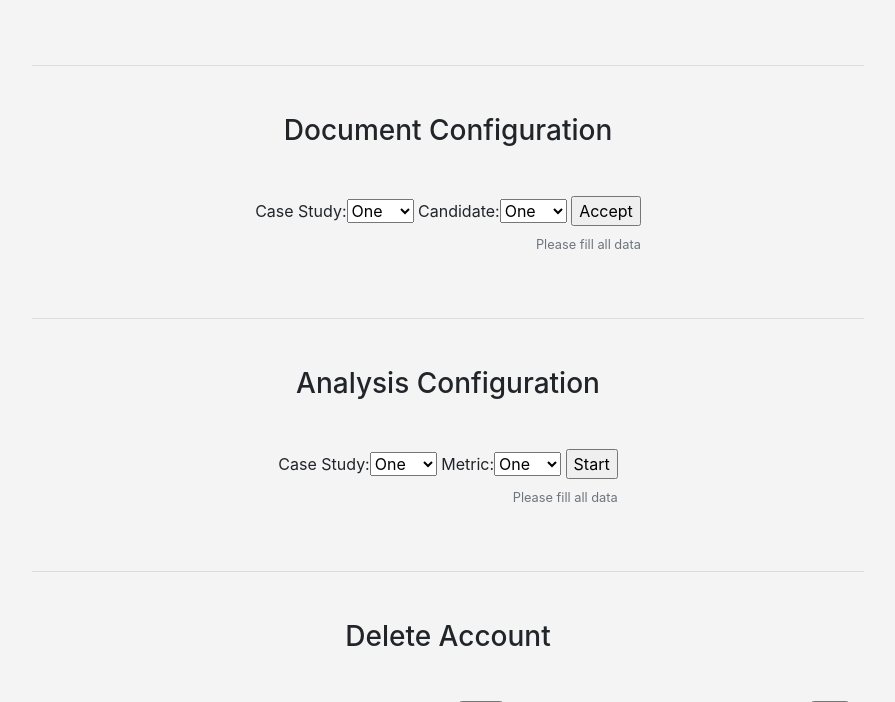
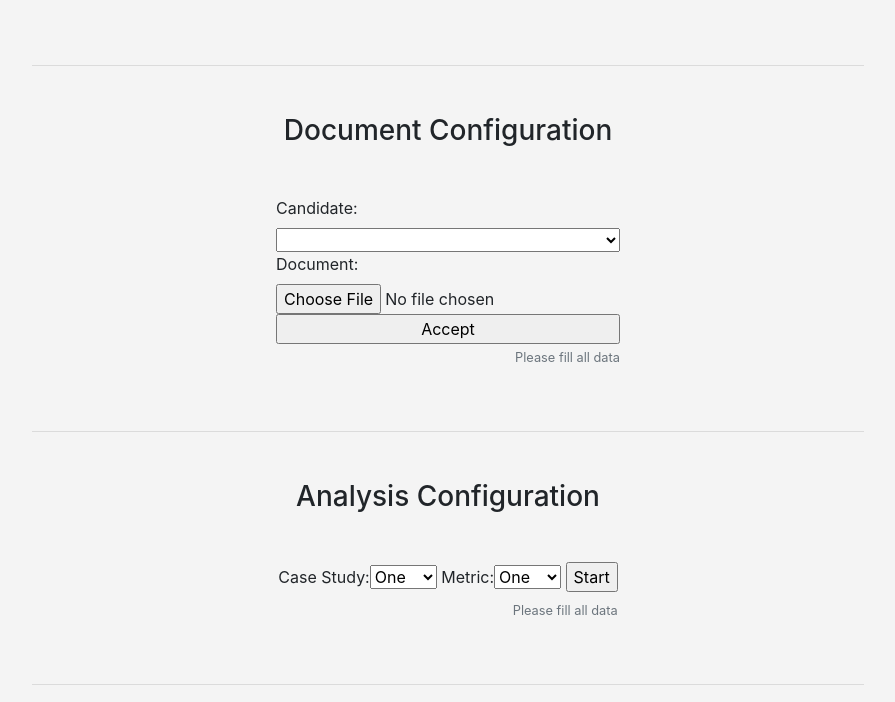
Before and after one commit to ea-maruri/Manifests_and_Online_Campaigns_Analysis, a Django app: page /Configurator/ in a window 1280 px wide. Shown: the part 1399-2101 px from the top of the page, without its empty margins (192-1087 px from the left). Run offline with Django 3.2, Linux system fonts and the light colour scheme; data that the repository does not hold is empty; some libraries are stand-ins or nearby versions.

Commit message:
add upload functionality (lefts work)

```diff
--- a/StudyCasesConfApp/forms.py
+++ b/StudyCasesConfApp/forms.py
@@ -112,6 +112,7 @@ class CreateCandidateForm(forms.Form):
   # )
 
 
+
 class CreateSocialMediaAccount(forms.Form):
   def __init__(self, candidates: tuple, *args, **kwargs):
     super(CreateSocialMediaAccount, self).__init__(*args, **kwargs)
@@ -131,18 +132,17 @@ class CreateSocialMediaAccount(forms.Form):
   )
 
 
+
 class DocumentConfForm(forms.Form):
-  case_study = forms.ChoiceField(
-      #choices=Campaign.objects.all(),
-      choices=CHOICES,
-      label="Case Study"
-  )
+  def __init__(self, candidates: tuple, *args, **kwargs):
+    super(DocumentConfForm, self).__init__(*args, **kwargs)
+    self.fields["candidate"] = forms.ChoiceField(
+        choices=candidates, label="Candidate")
 
-  candidate = forms.ChoiceField(
-      #choices=Campaign.objects.all(),
-      choices=CHOICES,
-      label="Candidate"
-  )
+  candidate = forms.ChoiceField()
+
+  #document = models.FileField(max_length=400, upload_to="StudyCasesManage/uploads/manifests/%Y/%m/%d")
+  document = forms.FileField(max_length=1000)
 
 
 
@@ -158,3 +158,8 @@ class AnalysisConf(forms.Form):
       choices=CHOICES,
       label="Metric"
   )
+
+
+class UploadFileForm(forms.Form):
+  title = forms.CharField(max_length=50)
+  file = forms.FileField()
--- a/StudyCasesConfApp/templates/StudyCasesConfApp/configurator.html
+++ b/StudyCasesConfApp/templates/StudyCasesConfApp/configurator.html
@@ -124,7 +124,7 @@
             <p class="text-danger">Sorry, something went wrong, while loading the form</p>
           {% else %}
             <div class="form-group">
-              <form action="" method="POST">{% csrf_token %}
+              <form action="" method="POST" class="d-flex flex-column">{% csrf_token %}
                 {{document_conf}}
                 <input type="submit" value="Accept"/>
 
--- a/StudyCasesConfApp/urls.py
+++ b/StudyCasesConfApp/urls.py
@@ -8,4 +8,5 @@ urlpatterns = [
   path('', views.configurator, name="configurator"),
   path('case-study-conf/', views.case_study_conf, name="case_study_conf"),
   path('data-collection-conf/', views.data_collection_conf, name="data_collect_conf"),
+  path('upload-file', views.upload_file, name="upload_file"),
 ]
--- a/StudyCasesConfApp/views.py
+++ b/StudyCasesConfApp/views.py
@@ -5,6 +5,9 @@ from django import http
 from django.http.response import HttpResponse
 from django.contrib import messages
 from django.shortcuts import render
+from django.http import HttpResponseRedirect
+from django.shortcuts import render
+from .forms import UploadFileForm
 
 # Fomrs
 from .forms import CreateCandidateForm, ConfigureCaseStudyForm, DataCollectionForm, DocumentConfForm, AnalysisConf, CreateSocialMediaAccount
@@ -21,7 +24,7 @@ def configurator(request):
 
   # Forms
   data_collection_form = DataCollectionForm(campaigns_tuple)
-  document_conf_form = DocumentConfForm()
+  document_conf_form = DocumentConfForm(candidates_tuple)
   analysis_conf_form = AnalysisConf()
   create_candidate_form = CreateCandidateForm(campaigns_tuple)
   create_social_account = CreateSocialMediaAccount(candidates_tuple)
@@ -29,6 +32,7 @@ def configurator(request):
 
   # Handling forms
   if request.method == 'POST':
+    # Handle create study case (campaign) form
     conf_cases_form = ConfigureCaseStudyForm(request.POST)
     if conf_cases_form.is_valid():
       form_info = conf_cases_form.cleaned_data
@@ -97,7 +101,7 @@ def configurator(request):
       )
 
 
-
+    # Handle create account form
     create_social_account = CreateSocialMediaAccount(candidates_tuple, request.POST)
     if create_social_account.is_valid():
       form_info = create_social_account.cleaned_data
@@ -128,6 +132,40 @@ def configurator(request):
               account_to_create, candidate)
       )
 
+
+    document_conf_form = DocumentConfForm(candidates_tuple, request.POST, request.FILES)
+    #print(document_conf_form)
+    if document_conf_form.is_valid():
+      print("DOCUMENT")
+      form_info = document_conf_form.cleaned_data
+
+      candidate = Candidate.objects.get(id=form_info['candidate'])
+      document_to_create = SocialMediaAccount(
+          candidate_id=candidate,
+          document=form_info['document']
+      )
+
+      print("Suppose to create", document_to_create)
+      try:
+        document_to_create.save()
+      except Exception as e:
+        messages.error(request, 'Something went wrong: ' + str(e))
+        return render(request, "configurator.html",
+                      {
+                          "forms": [conf_cases_form, create_candidate_form],
+                          "collection_conf": data_collection_form,
+                          "document_conf": document_conf_form,
+                          "analysis_conf": analysis_conf_form
+                      }
+                      )
+
+      messages.success(
+          request, 'Document "%s" for %s created successfully.' % (
+              document_to_create, candidate)
+      )
+
+    else:
+      print("Something happen in Doc")
 
   else:
     conf_cases_form = ConfigureCaseStudyForm()
@@ -175,6 +213,23 @@ def delete_account(request):
   return HttpResponse("Delete account")
 
 
+
+def upload_file(request):
+    if request.method == 'POST':
+        form = UploadFileForm(request.POST, request.FILES)
+        if form.is_valid():
+            handle_uploaded_file(request.FILES['file'])
+            return HttpResponseRedirect('/success/url/')
+    else:
+        form = UploadFileForm()
+    return render(request, 'upload.html', {'form': form})
+
+
+def handle_uploaded_file(f):
+    with open('StudyCasesManage/uploads/manifests/%Y/%m/%d/' + f.name, 'wb+') as destination:
+        for chunk in f.chunks():
+            destination.write(chunk)
+
 ## Used methods
 def get_campaigns_tuple():
   campaigns_list = list()
@@ -191,3 +246,9 @@ def get_candidates_tuple():
     candidates_list.append(new_candidate)
 
   return tuple(candidates_list)
+
+
+# def handle_uploaded_file(f):
+#   with open("StudyCasesManage/uploads/manifests/%Y/%m/%d/" + f.name, 'wb +') as destination:
+#     for chunk in f.chunks():
+#       destination.write(chunk)
--- a/StudyCasesManage/admin.py
+++ b/StudyCasesManage/admin.py
@@ -17,7 +17,7 @@ class CandidateAdmin(admin.ModelAdmin):
   list_filter = ("campaign_id", "type", "party")
 
 class ManifestAdmin(admin.ModelAdmin):
-  list_display = ("name", "type", "candidate_id", "upload", "collect_date", "release_date", "provider")
+  list_display = ("candidate_id", "document", "name", "type", "collect_date", "release_date", "provider")
   search_fields = ("name", "candidate_id", "type")
   list_filter = ("name", "type", "candidate_id")
   date_hierarchy = "collect_date"
--- a/StudyCasesManage/models.py
+++ b/StudyCasesManage/models.py
@@ -29,8 +29,8 @@ class Candidate(models.Model):
 
 class Manifest(models.Model):
   candidate_id = models.ForeignKey(Candidate, on_delete=models.CASCADE, verbose_name="Candidate")
-  name = models.CharField(max_length=45)
-  upload = models.FileField(max_length=400, upload_to="StudyCasesManage/uploads/manifests/%Y/%m/%d")
+  name = models.CharField(max_length=45, blank=True, null=True)
+  document = models.FileField(max_length=400, upload_to="StudyCasesManage/uploads/manifests/%Y/%m/%d")
   collect_date = models.DateField(blank=True, default=datetime.date.today)
   release_date = models.DateField(blank=True, null=True)
   provider = models.CharField(max_length=40, blank=True, null=True)
```
Also changed, not shown: StudyCasesConfApp/templates/StudyCasesConfApp/upload.html (added, +25 -0 lines), StudyCasesManage/migrations/0017_auto_20201015_1739.py (added), 4 other files.
